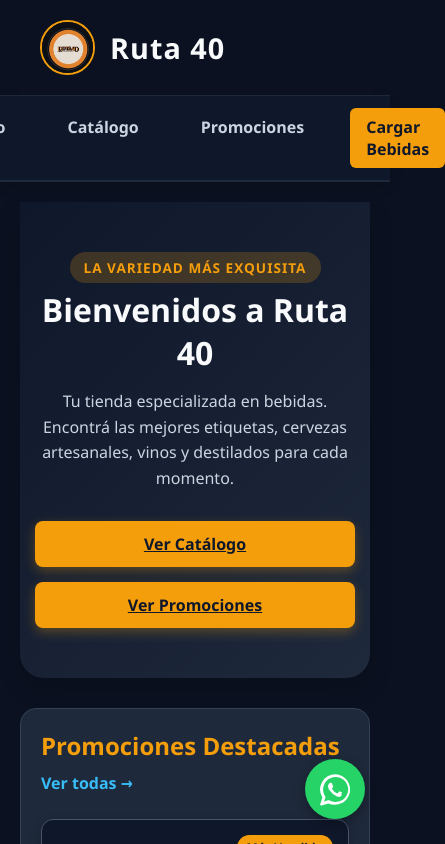
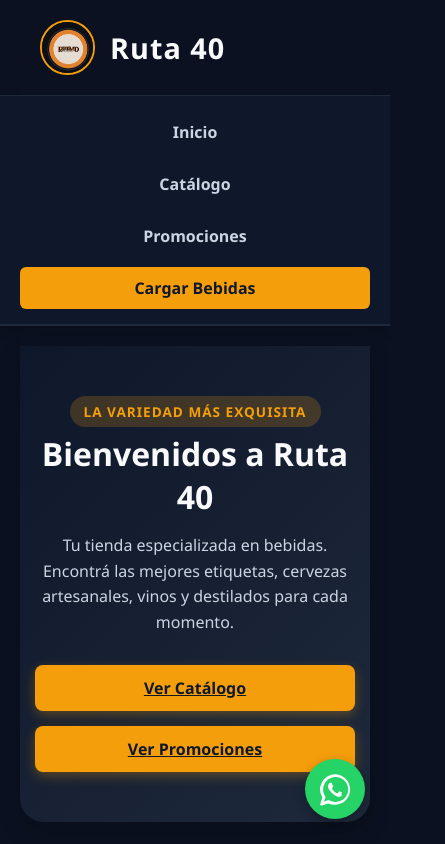
Before and after one commit to Charlesboca/ruta-40, a React (Vite) app: page / in a window 390 px wide. Shown: the top 844 px of the page, 445 px wide, since content can reach past the window. Built offline with nearby package versions, Linux system fonts and the light colour scheme; no server answers; the database is empty.

Commit message:
ajuste de navbar para celu

```diff
--- a/index.html
+++ b/index.html
@@ -4,7 +4,7 @@
     <meta charset="UTF-8" />
     <link rel="icon" type="image/png" href="/src/assets/logo-ruta40.png" />
     <meta name="viewport" content="width=device-width, initial-scale=1.0" />
-    <title>Ruta 40 - Bebidas & Espirituosas</title>
+    <title>Ruta 40 - Bebidas</title>
   </head>
   <body>
     <div id="root"></div>
--- a/src/estilos/Navbar.css
+++ b/src/estilos/Navbar.css
@@ -6,7 +6,7 @@
 
 .navbar-container {
   display: flex;
-  justify-content: center; /* O space-around / flex-start según prefieras */
+  justify-content: center;
   gap: 30px;
   padding: 12px 40px;
   max-width: 1200px;
@@ -46,3 +46,22 @@
 .promo-nav-highlight:hover {
   color: #fbbf24 !important;
 }
+
+/* ========================================== */
+/* MEDIA QUERY PARA CELULARES Y PANTALLAS CHICAS */
+/* ========================================== */
+
+@media (max-width: 768px) {
+  .navbar-container {
+    flex-direction: column; /* Apila los enlaces uno debajo de otro */
+    align-items: center;    /* Centra los elementos horizontalmente */
+    gap: 10px;              /* Reduce la separación entre enlaces */
+    padding: 15px 20px;     /* Ajusta los márgenes laterales y verticales */
+  }
+
+  .nav-link {
+    width: 100%;            /* Hace que cada botón ocupe todo el ancho posible */
+    text-align: center;     /* Centra el texto del enlace */
+    padding: 10px 16px;     /* Da un área táctil más cómoda para celulares */
+  }
+}
```
